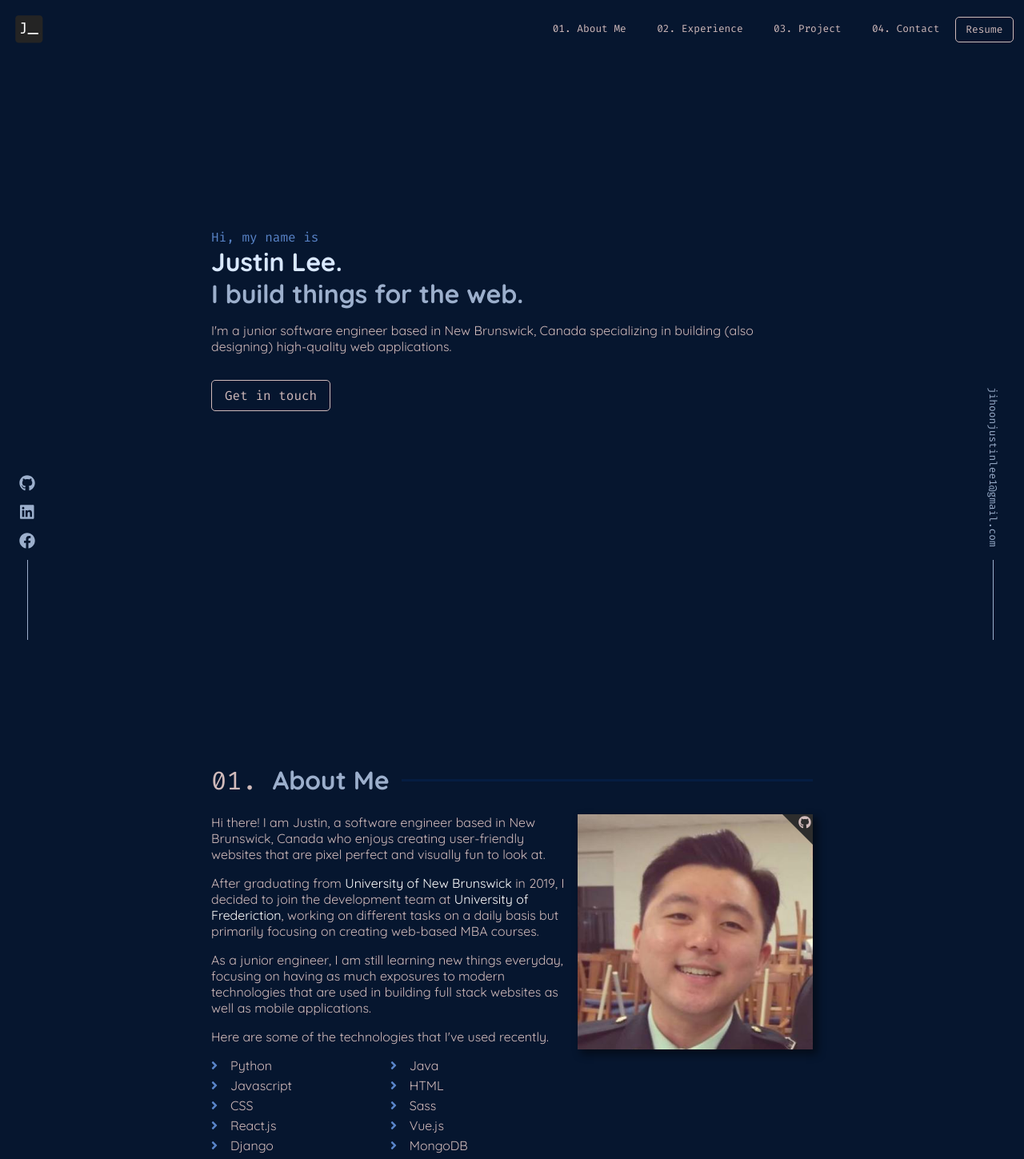
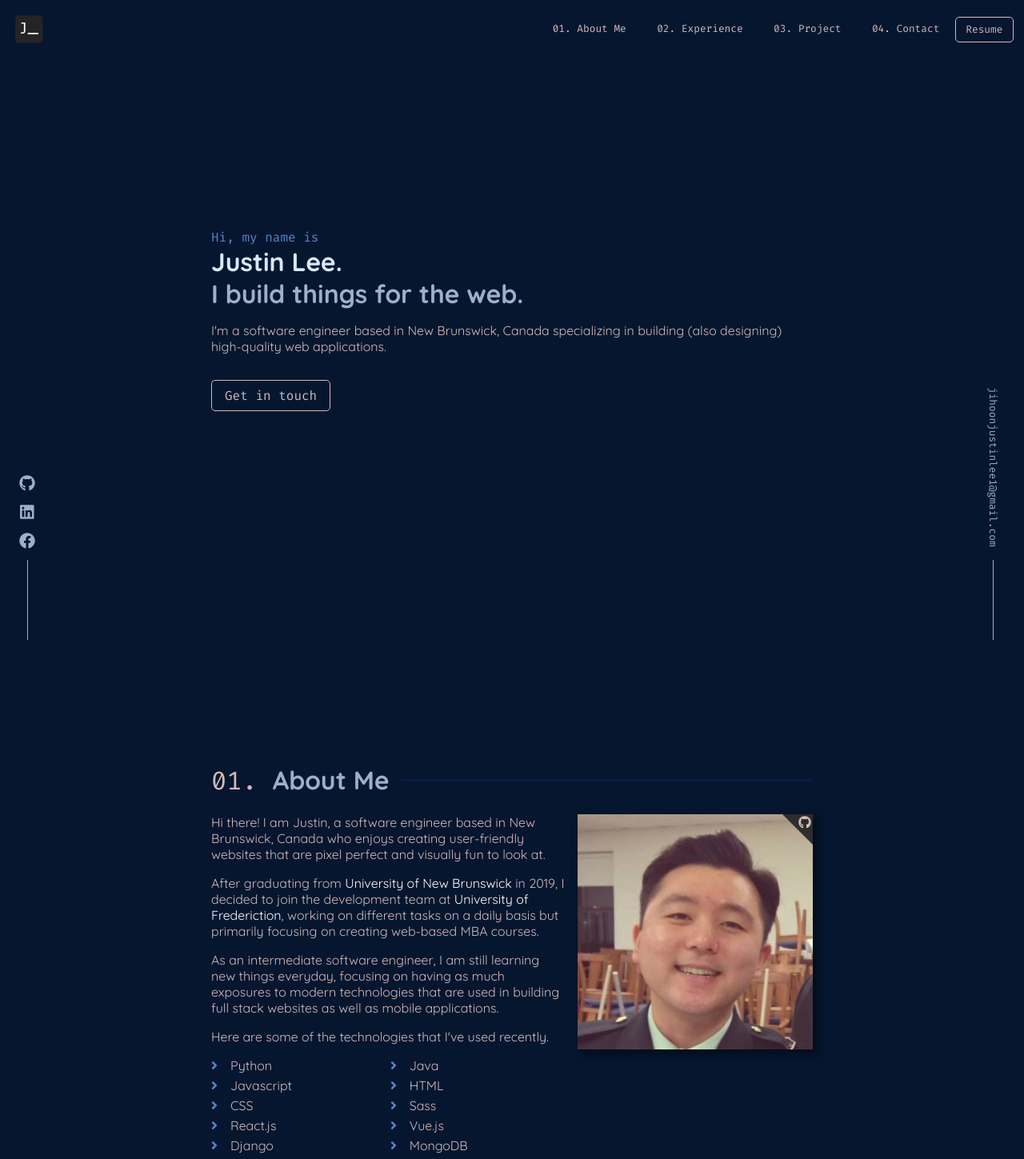
Before and after one commit to jihoonjustinlee/portfolio, a React (Create React App) app: page / in a window 1280 px wide. Shown: the top 1449 px of the page at 80% size. Built offline with nearby package versions, Linux system fonts and the light colour scheme.

Commit message:
description and resume revised

```diff
--- a/src/components/About/About.js
+++ b/src/components/About/About.js
@@ -19,7 +19,7 @@ function About(){
                     <div className="description">
                         <p style={{'marginTop': '0'}}>Hi there! I am Justin, a software engineer based in New Brunswick, Canada who enjoys creating user-friendly websites that are pixel perfect and visually fun to look at.</p>
                         <p>After graduating from <span className="highlight">University of New Brunswick</span> in 2019, I decided to join the development team at <span className="highlight">University of Frederiction</span>, working on different tasks on a daily basis but primarily focusing on creating web-based MBA courses.</p>
-                        <p>As a junior engineer, I am still learning new things everyday, focusing on having as much exposures to modern technologies that are used in building full stack websites as well as mobile applications.</p>
+                        <p>As an intermediate software engineer, I am still learning new things everyday, focusing on having as much exposures to modern technologies that are used in building full stack websites as well as mobile applications.</p>
                         <p>Here are some of the technologies that I've used recently.</p>
                         <div className="tech-grid">
                             <div><FontAwesomeIcon icon={faAngleRight} className="arrow"/>Python</div>
--- a/src/components/Home/Home.js
+++ b/src/components/Home/Home.js
@@ -31,7 +31,7 @@ class Home extends React.Component{
                         <h1 className="headline-secondary">I build things for the web.</h1>
                     </CSSTransition>
                     <CSSTransition timeout={500} in={this.state.mounted}>
-                        <p className="description">I'm a junior software engineer based in New Brunswick, Canada specializing in building (also designing) high-quality web applications.</p>
+                        <p className="description">I'm a software engineer based in New Brunswick, Canada specializing in building (also designing) high-quality web applications.</p>
                     </CSSTransition>
                     <CSSTransition timeout={600} in={this.state.mounted}>
                         <Button text="Get in touch" a_href="mailto:jihoonjustinlee1@gmail.com"></Button>
```
Also changed, not shown: 1 other file (tests, documents, lock files or other folders).
